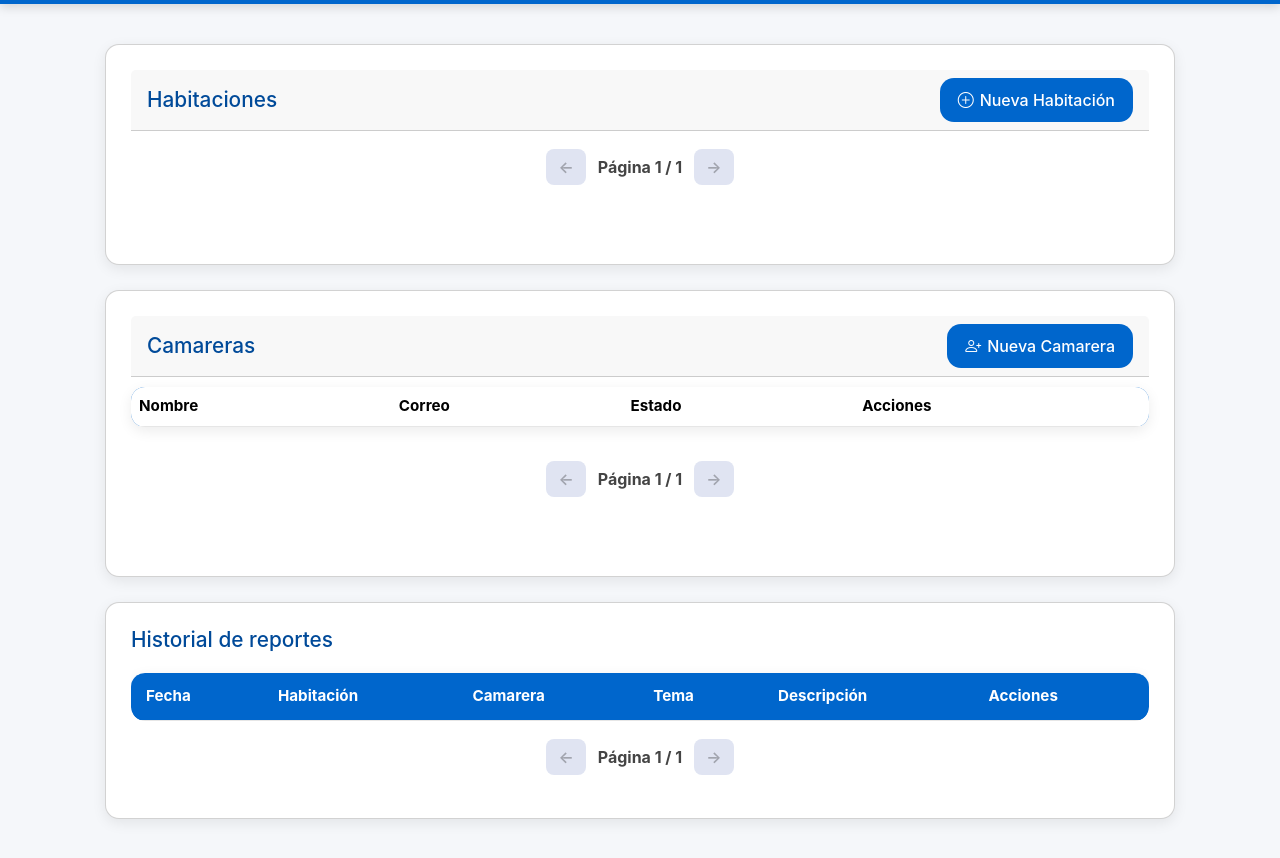
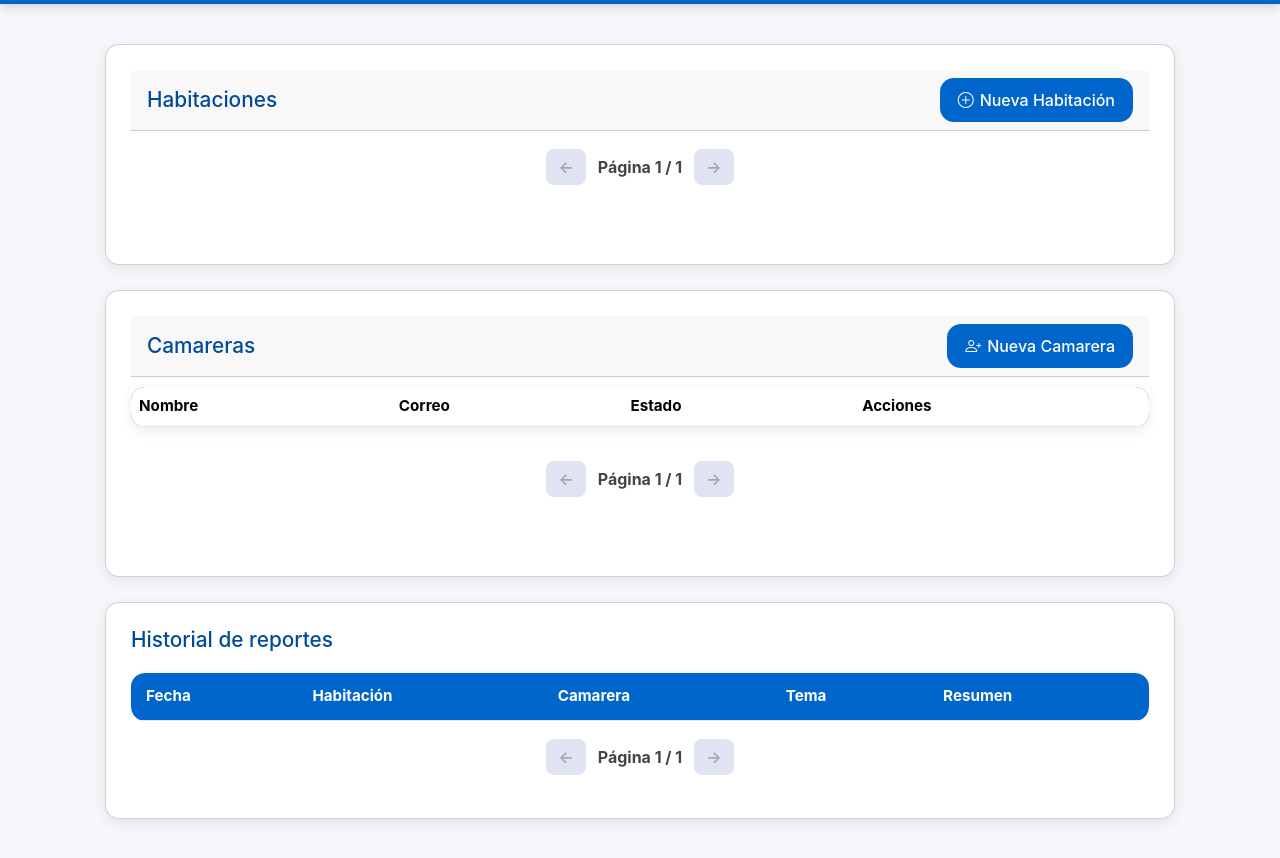
Before and after one commit to LizzethSusana/intepruebas, a website built with Vite: page reception.html in a window 1280 px wide. Shown: the part 88-946 px from the top of the page. Built offline with nearby package versions, Linux system fonts and the light colour scheme.

Commit message:
[FIX]arreglando encabezado de tabla

```diff
--- a/reception.html
+++ b/reception.html
@@ -76,8 +76,7 @@
                         <th>Habitación</th>
                         <th>Camarera</th>
                         <th>Tema</th>
-                        <th>Descripción</th>
-                        <th>Acciones</th>
+                        <th>Resumen</th>
                     </tr>
                 </thead>
                 <tbody id="reportsList"></tbody>
```
